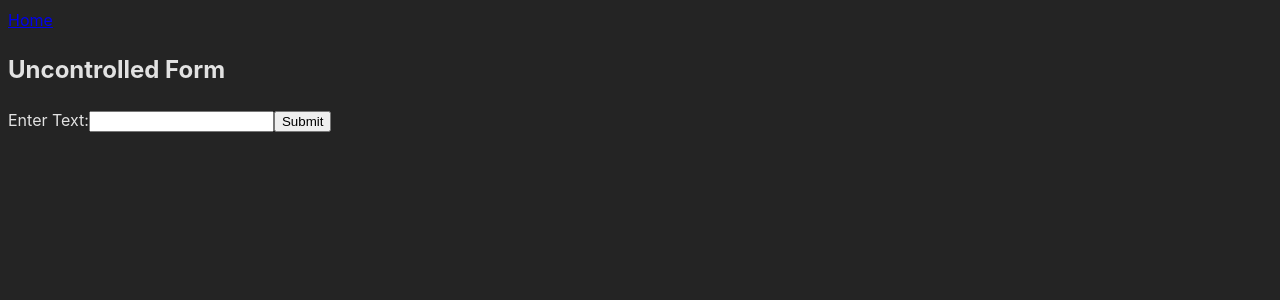
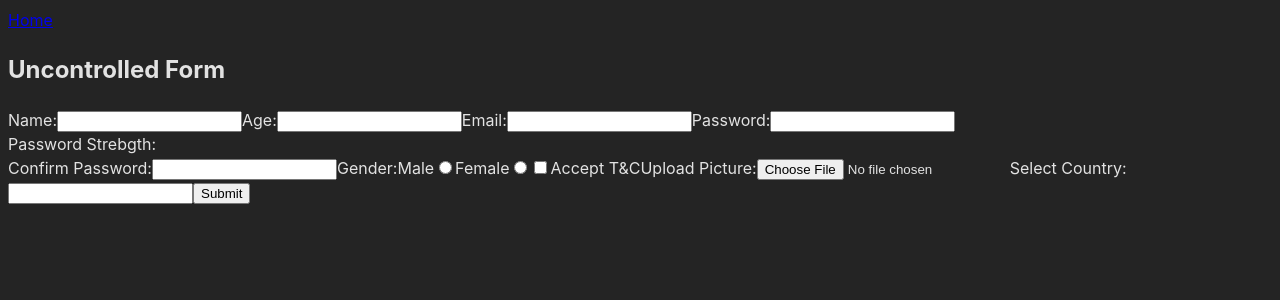
Before and after one commit to Yuliya0503/React-Forms, a React (Vite) app: page /uncontrolled-form in a window 1280 px wide. Shown: the top 300 px of the page. Built offline with nearby package versions, Linux system fonts and the light colour scheme.

Commit message:
feat: add basic markup and logic to Uncontrolled Form

```diff
--- a/src/UncontrolledForm.tsx
+++ b/src/UncontrolledForm.tsx
@@ -2,29 +2,95 @@ import React, { useRef } from 'react';
 import { useDispatch } from 'react-redux';
 import { setFormData } from './Store/formReduser';
 import { useNavigate, Link } from 'react-router-dom';
+import { useState } from 'react';
+/**name
+ * age
+ * email
+ * 2 password (1 number, 1 WORD, 1word, 1 special cymbol)
+ * gender (use radio buttons or select control)
+ *  accept T&C (checkbox)
+ * input control to upload picture (validate size and extension, allow png jpeg, save in redux store as base64)
+ * autocomplete control to select country (all countries shoudl be stored in the Redux store)
+ * Form should contain labels, which should be connected with inouts (look at htmlFor)
+ */
 
 const UncontrolledForm: React.FC = () => {
   const dispatch = useDispatch();
   const navigate = useNavigate();
-  const inputRef = useRef<HTMLInputElement>(null);
+  const nameRef = useRef<HTMLInputElement>(null);
+  const ageRef = useRef<HTMLInputElement>(null);
+  const emailRef = useRef<HTMLInputElement>(null);
+  const passwordRef = useRef<HTMLInputElement>(null);
+  const confirmPasswordRef = useRef<HTMLInputElement>(null);
+  const genderRef = useRef<HTMLInputElement>(null);
+  const acceptTermsRef = useRef<HTMLInputElement>(null);
+  const pictureRef = useRef<HTMLInputElement>(null);
+  const countryRef = useRef<HTMLInputElement>(null);
+
+  const [passwordStrength, setPasswordStrength] = useState('');
+
+  const checkPasswordStrength = (password: string) => {
+    console.log(password);
+    return password;
+  }
 
   const handleSubmit = (event: React.FormEvent<HTMLFormElement>) => {
     event.preventDefault();
-    const formData = { textInput: inputRef.current?.value || '' };
+    const formData = {
+      name: nameRef.current?.value || '',
+      age: parseInt(ageRef.current?.value || '0', 10),
+      email: emailRef.current?.value || '',
+      password: passwordRef.current?.value || '',
+      confirmPassword: confirmPasswordRef.current?.value || '',
+      gender: genderRef.current?.value || '',
+      acceptTerms: acceptTermsRef.current?.checked || false,
+    };
     dispatch(setFormData(formData));
-    // логика для редиректа на страницу success
     navigate('/success');
   };
+  //{/* pattern='[A-Z][a-zA-Z]' */ }
 
   return (
     <div>
       <Link to="/">Home</Link>
       <h2>Uncontrolled Form</h2>
       <form onSubmit={handleSubmit}>
+        <label htmlFor='name'>Name:</label>
+        <input type='text' id='name' ref={nameRef} required />
+
+        <label htmlFor="age">Age:</label>
+        <input type="number" id="age" ref={ageRef} required min='0' />
+
+        <label htmlFor="email">Email:</label>
+        <input type="email" id="email" ref={emailRef} required />
+
+        <label htmlFor="password">Password:</label>
+        <input type="password" id="password" ref={passwordRef} required onChange={(e) => {
+          const password = e.target.value;
+          setPasswordStrength(checkPasswordStrength(password));
+        }} />
+        <div>Password Strebgth: {passwordStrength}</div>
+
+        <label htmlFor="confirmPassword">Confirm Password:</label>
+        <input type="password" id="confirmPassword" ref={confirmPasswordRef} required />
+
+        <label>Gender:</label>
+        <label htmlFor="male">Male</label>
+        <input type="radio" name="gender" id="male" value="male" ref={genderRef} />
+        <label htmlFor="female">Female</label>
+        <input type="radio" name="gender" id="female" value="female" ref={genderRef} />
+
         <label>
-          Enter Text:
-          <input type="text" ref={inputRef} />
+          <input type="checkbox" ref={acceptTermsRef} />
+          Accept T&C
         </label>
+
+        <label htmlFor="picture">Upload Picture:</label>
+        <input type="file" id="picture" ref={pictureRef} accept='.png, .jpeg, .jpg' />
+
+        <label htmlFor="country">Select Country:</label>
+        <input type="text" id="country" ref={countryRef} />
+
         <button type="submit">Submit</button>
       </form>
     </div>
```
